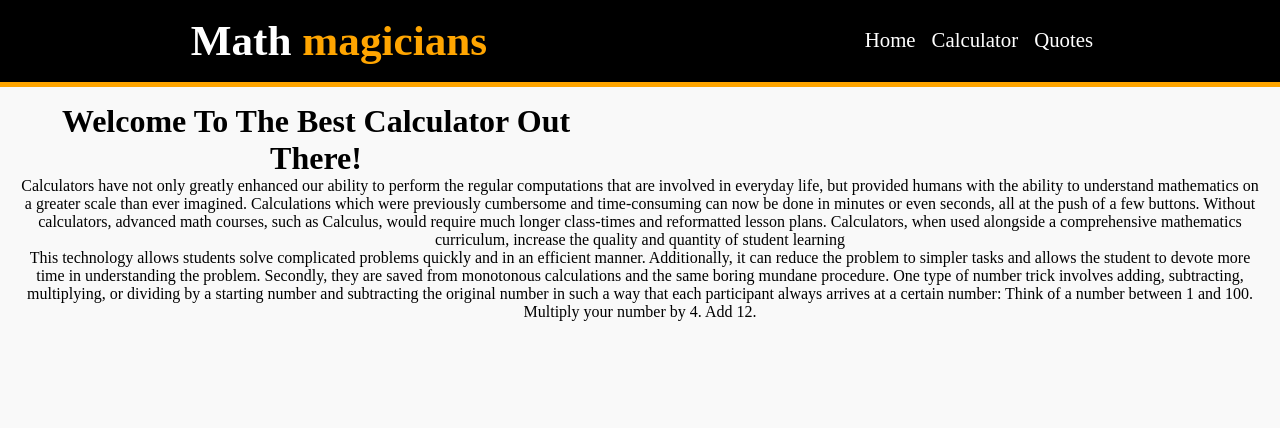
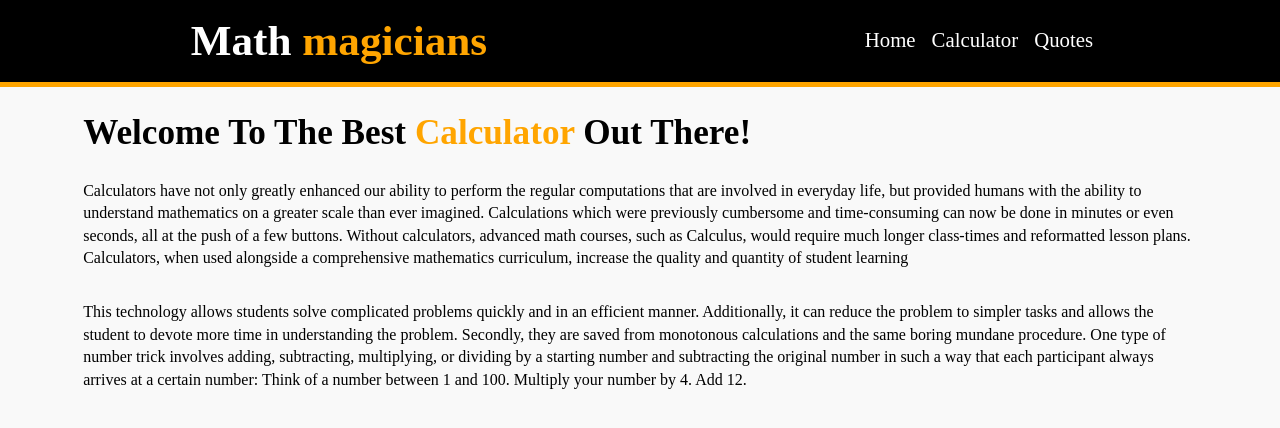
Before and after one commit to BenMukebo/Math-magicians, a React (Create React App) app: page / in a window 1280 px wide. Shown: the top 428 px of the page. Built offline with nearby package versions, Linux system fonts and the light colour scheme.

Commit message:
Add style to the Home.scss file

```diff
--- a/src/css/App.css
+++ b/src/css/App.css
@@ -37,6 +37,7 @@ header .navbar {
   font-size: 2.4rem;
   color: #fff;
   line-height: 80px;
+  text-align: center;
 }
 .header-title h1 span {
   color: orange;
@@ -53,19 +54,28 @@ li .nav-item-link {
 }
 
 .home-section {
-  padding: 1rem;
+  width: 100%;
+  height: 100vh;
+  background-size: cover;
+  background-repeat: no-repeat;
 }
 .home-section h2 {
-  font-size: 2rem;
-  width: 90%;
-  max-width: 600px;
+  font-size: 2.2rem;
+  padding: 1.6rem 1.2rem 0.7rem;
+}
+.home-section h2 span {
+  color: orange;
+}
+.home-section p {
+  font-size: 1rem;
+  padding: 1rem 1.2rem;
+  line-height: 1.4;
 }
 
 body {
   width: 100%;
   height: 100%;
   background-color: #f9f9f9;
-  text-align: center;
 }
 
 .flex-center {
@@ -123,6 +133,11 @@ main .items-container li:last-child button:first-child {
   main li .btn {
     height: 70px;
   }
+
+  .home-section {
+    width: 90%;
+    margin: 0 auto;
+  }
 }
 @media screen and (min-width: 768px) {
   main li .btn {
--- a/src/scss/App.scss
+++ b/src/scss/App.scss
@@ -5,7 +5,7 @@ body {
   width: 100%;
   height: 100%;
   background-color: #f9f9f9;
-  text-align: center;
+  // text-align: center;
   // overflow-x: hidden;
   // background-color: red;
 }
--- a/src/scss/_home.scss
+++ b/src/scss/_home.scss
@@ -1,11 +1,24 @@
 .home-section {
-//   height: 100vh;
-  padding: 1rem;
+  width: 100%;
+  height: 100vh;
+//   background-image: url("../img/background.jpg");
+  background-size: cover;
+  background-repeat: no-repeat;
 
   h2 {
-    font-size: 2rem;
-    width: 90%;
-    max-width: 600px;
+    font-size: 2.2rem;
+    padding: 1.6rem 1.2rem 0.7rem;
+
+    span {
+      color: $secondary-color;
+    }
+  }
+
+  p {
+    font-size: 1rem;
+    padding: 1rem 1.2rem;
+    line-height: 1.4;
+    // color: $primary-color;
   }
 
 }
--- a/src/scss/_responsive.scss
+++ b/src/scss/_responsive.scss
@@ -5,6 +5,12 @@
         height: 70px;
       }
     }
+  }
+
+  .home-section {
+    width: 90%;
+    margin: 0 auto;
+
   }
 }
 
--- a/src/scss/nav.scss
+++ b/src/scss/nav.scss
@@ -19,6 +19,7 @@ header {
     font-size: 2.4rem;
     color: $primary-color;
     line-height: 80px;
+    text-align: center;
 
     span {
       color: $secondary-color;
```
Also changed, not shown: 3 other files (tests, documents, lock files or other folders).
